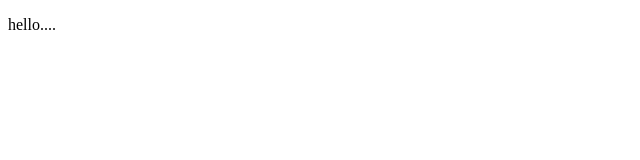
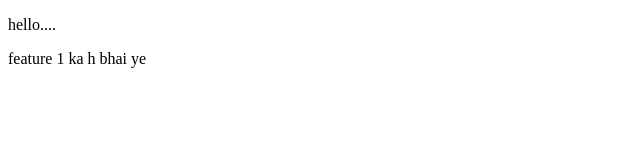
Before and after one commit to anshul40/demo_git, a plain HTML site: page index.html in a window 1280 px wide. Shown: the whole page, without its empty margins (0-640 px from the left). Drawn offline with Linux system fonts and the light colour scheme.

Commit message:
feature1 html file changed

```diff
--- a/index.html
+++ b/index.html
@@ -7,5 +7,6 @@
 </head>
 <body>
     <p>hello....</p>
+    <p>feature 1 ka h bhai ye</p>
 </body>
 </html>
```
